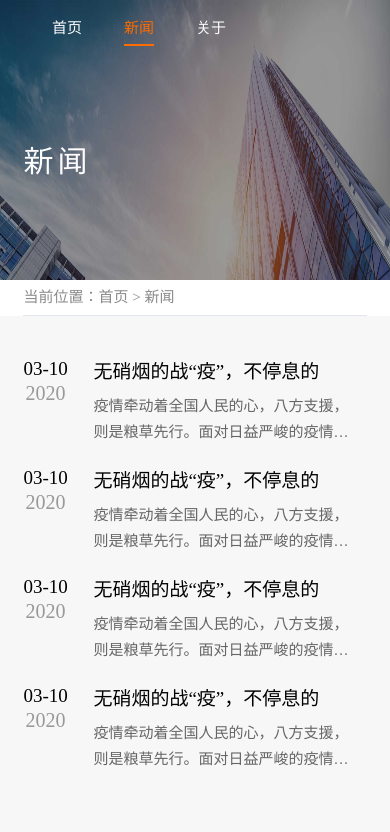
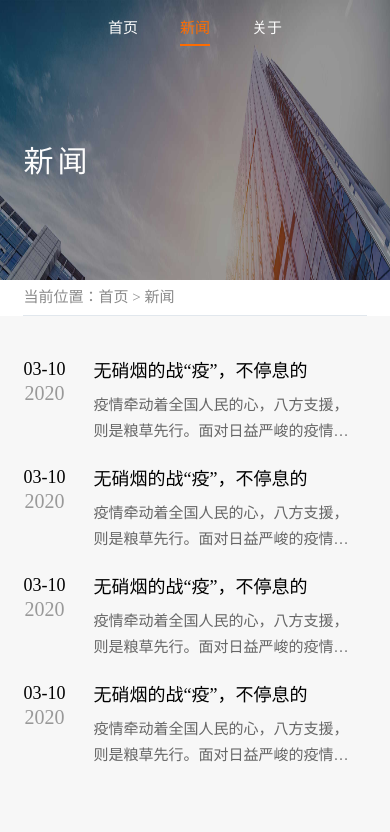
Before and after one commit to yangmingfeng/mego, a plain HTML site: page news.html in a window 390 px wide. Shown: the top 832 px of the page. Drawn offline with Linux system fonts and the light colour scheme.

Commit message:
memu调整

```diff
--- a/index-small.css
+++ b/index-small.css
@@ -26,6 +26,9 @@
 .solve, .experience {
     width: 100%;
 }
+.menu, .solve, .pagination, .aboutUsMain, .science, .protect {
+    margin: 0 auto;
+}
 .experience {
     padding: 0 .5rem;
 }
@@ -35,9 +38,6 @@
 .news .more, .aboutUs a {
     width: 6rem;
     height: 1.8rem;
-}
-.solve, .pagination {
-    margin: 0 auto;
 }
 .solve .teamContent ul, .certificate ul {
     display: flex;
@@ -53,12 +53,15 @@
 }
 .headercontent {
     padding-top: .8rem;
-    margin: 0 .5rem;
+    margin: 0;
 }
 .menu ul li {
     float: left;
     padding: 0;
     padding-left: 2.1rem;
+}
+.menu ul li:first-child {
+    padding-left: 0;
 }
 .arrow {
     margin: 3rem 0.5rem;
@@ -229,7 +232,6 @@
 }
 .aboutUsMain {
     left: 0;
-    margin: 0 auto;
 }
 .aboutUs h3 {
     padding: 1.2rem 0 0 1rem;
@@ -294,7 +296,6 @@ footer {
     height: 14rem;
 }
 .science {
-    margin: 0 auto;
     padding-top: 5rem;
 }
 .science h3, .newstitle h3 {
@@ -384,7 +385,6 @@ footer {
 }
 .protect {
     padding-top: .5rem;
-	margin: 0 auto;
 }
 .protect p {
     background-color: unset;
@@ -411,7 +411,7 @@ footer {
     padding: 0 0 1rem 3.5rem;
 }
 .news-list ul li .news-date p, .news-list ul li a h3 {
-    font-size: .95rem;
+    font-size: .9rem;
 }
 .newsdetail-content {
     margin-right: .5rem;
```
Lines whose indentation alone changed are shown as unchanged.
